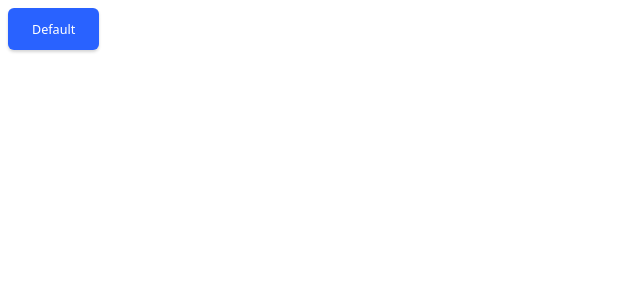
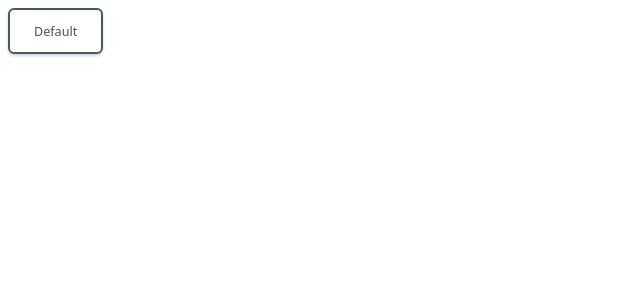
Before and after one commit to hitmaizer/btn-styledcomponents, a React (Create React App) app: page / in a window 1280 px wide. Shown: the top 300 px of the page, without its empty margins (0-640 px from the left). Built offline with nearby package versions, Linux system fonts and the light colour scheme.

Commit message:
outline logic finished + comments

```diff
--- a/src/components/Button.styled.js
+++ b/src/components/Button.styled.js
@@ -2,13 +2,14 @@ import React from 'react';
 import styled, { css } from 'styled-components';
 
 const Btn = styled.button`
+      // comum a todos
       border: none;
       border-radius: 6px;
       box-shadow: ${(props) => props.theme.dropShadow.dropShadow};
       font-family: ${(props) => props.theme.fonts.font};
       cursor: pointer;
 
-
+      // default
       ${(props) => props.default && css `
         color: ${props.theme.colors.defaultText};
         &:hover, &:focus {
@@ -19,8 +20,16 @@ const Btn = styled.button`
             box-shadow: none;
         `}
 
+        ${(props) => props.outline && css `
+            background-color: transparent;
+            border: 2px solid ${props.theme.colors.defaultText};
+            color: ${props.theme.colors.defaultText};
+        `}
+
+
       `}
 
+      // primary
       ${(props) => props.primary && css `
         background-color: ${props.theme.colors.primary};
         color: #fff;
@@ -32,8 +41,19 @@ const Btn = styled.button`
             box-shadow: none;
         `}
 
+        ${(props) => props.outline && css `
+            background-color: transparent;
+            border: 2px solid ${props.theme.colors.primary};
+            color: ${props.theme.colors.primary};
+            &:hover {
+                background-color: ${props.theme.colors.outlinePrimaryHover};
+            }
+        `}
+
+
       `}
 
+      //secondary
       ${(props) => props.secondary && css `
         background-color: ${props.theme.colors.secondary};
         color: #fff;
@@ -45,8 +65,19 @@ const Btn = styled.button`
             box-shadow: none;
         `}
 
+        ${(props) => props.outline && css `
+            background-color: transparent;
+            border: 2px solid ${props.theme.colors.secondary};
+            color: ${props.theme.colors.secondary};
+            &:hover {
+                color: white;
+                background-color: ${props.theme.colors.secondary};
+            }
+        `}
+
       `}
 
+      //danger
       ${(props) => props.danger && css `
         background-color: ${props.theme.colors.danger};
         color: #fff;
@@ -58,21 +89,36 @@ const Btn = styled.button`
             box-shadow: none;
         `}
 
+        ${(props) => props.outline && css `
+            background-color: transparent;
+            border: 2px solid ${props.theme.colors.danger};
+            color: ${props.theme.colors.danger};
+            &:hover {
+                color: white;
+                background-color: ${props.theme.colors.danger};
+            }
+        `}
+
       `}
 
+      //disabled
       ${(props) => props.disabled && css `
         background-color: ${props.theme.colors.disabled};
         color: ${props.theme.colors.disabledText};
       `}
 
+
+      //size large
       ${(props) => props.lg && css `
         padding: ${props.theme.sizes.lg}
       `}
 
+      //size medium
       ${(props) => props.md && css `
         padding: ${props.theme.sizes.md}
       `}
 
+      //size small
       ${(props) => props.sm && css `
         padding: ${props.theme.sizes.sm}
       `}
@@ -85,7 +131,7 @@ const Btn = styled.button`
 const Button = (props) => {
 
     return (
-        <Btn primary lg>{props.children}</Btn>
+        <Btn secondary lg outline>{props.children}</Btn>
     )
 }
 
```
